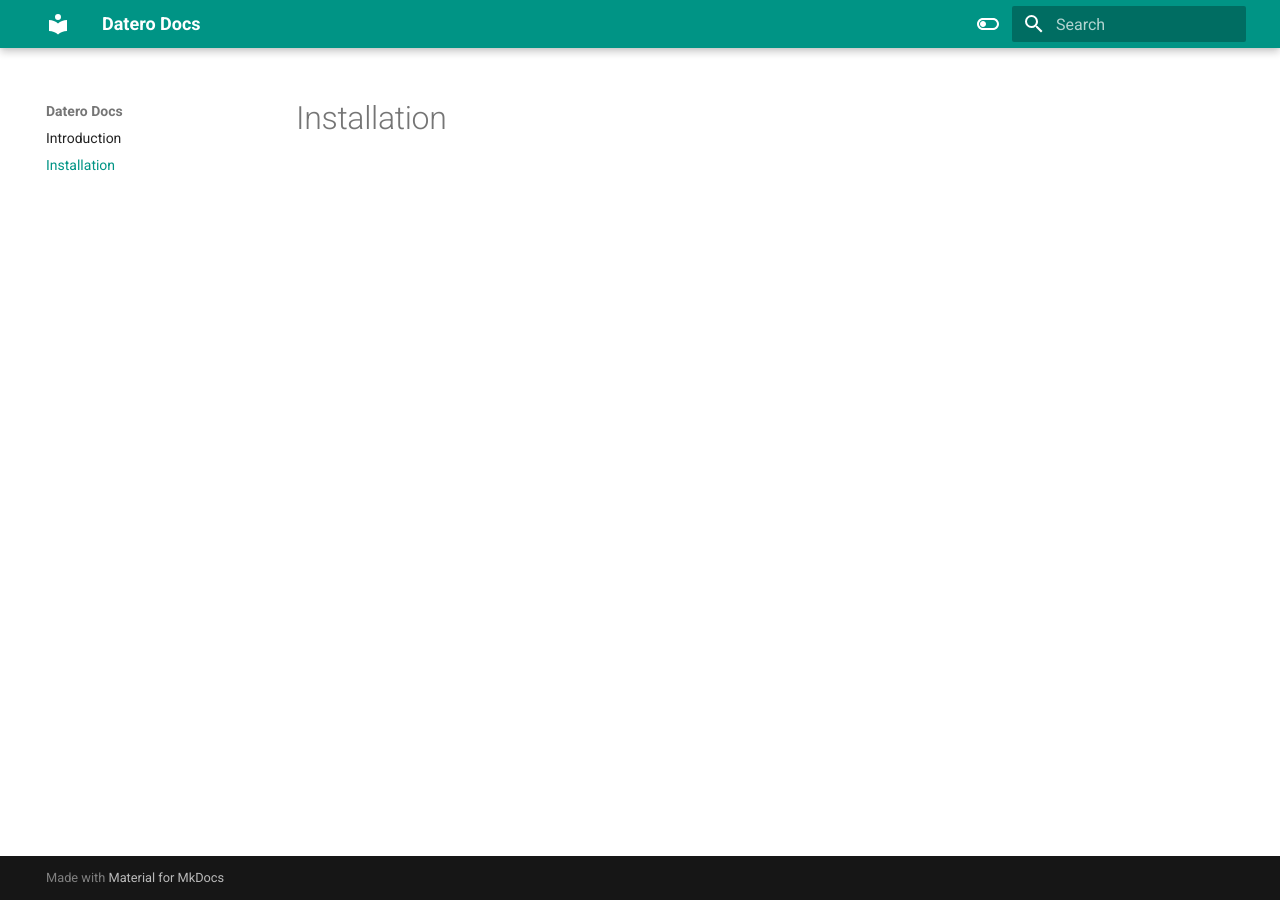
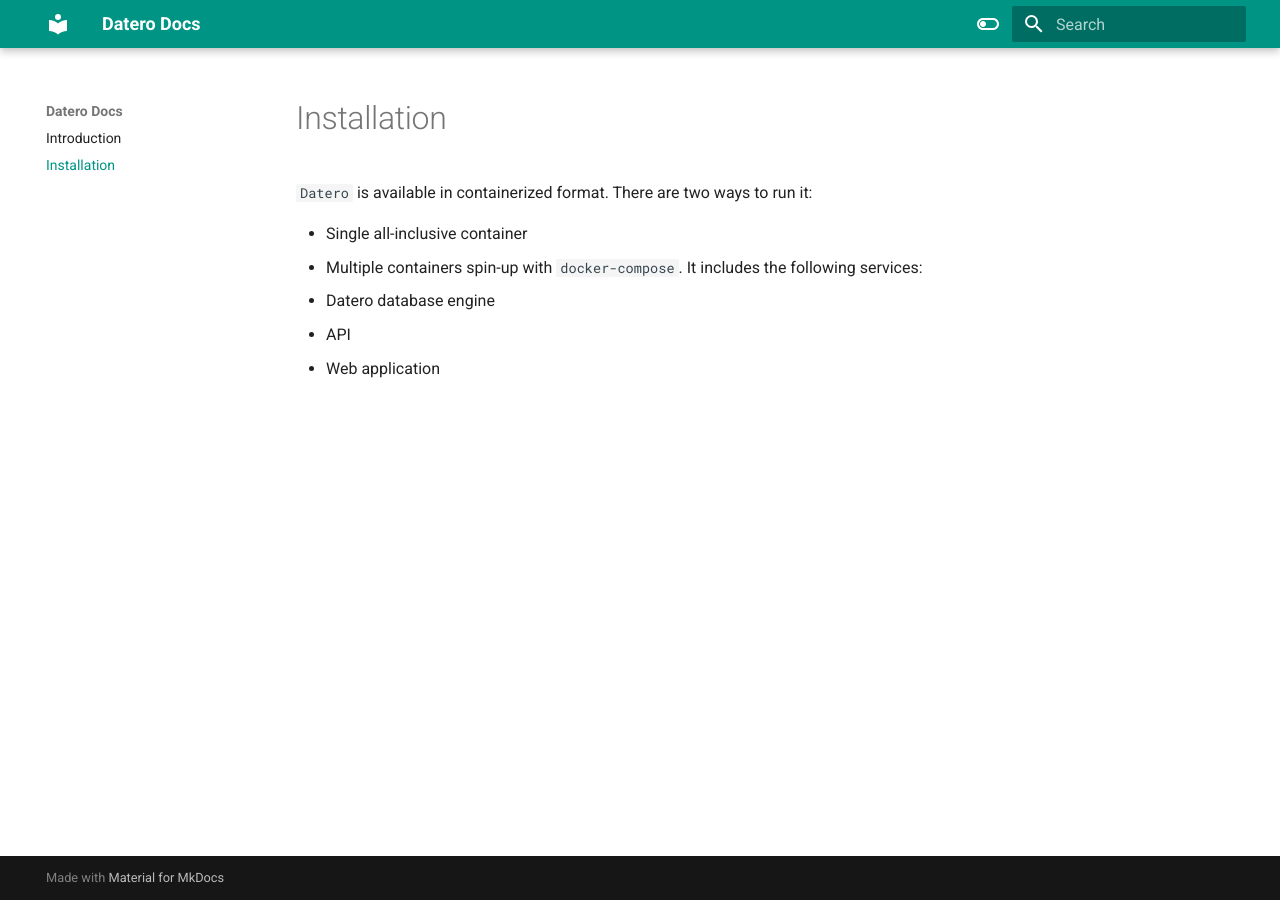
Before and after one commit to chumaky/datero-docs, an MkDocs documentation site: the page built from docs/installation.md, in a window 1280 px wide. Built offline with MkDocs 1.6.1 and Material for MkDocs 9.7.7, drawn with Linux system fonts in a browser that asks for light colours.

Commit message:
Testing new deployment model for docs

```diff
--- a/docs/installation.md
+++ b/docs/installation.md
@@ -1 +1,10 @@
 # Installation
+
+`Datero` is available in containerized format.
+There are two ways to run it:
+
+- Single all-inclusive container
+- Multiple containers spin-up with `docker-compose`. It includes the following services:
+  - Datero database engine
+  - API
+  - Web application
```
Also changed, not shown: 1 other file.
